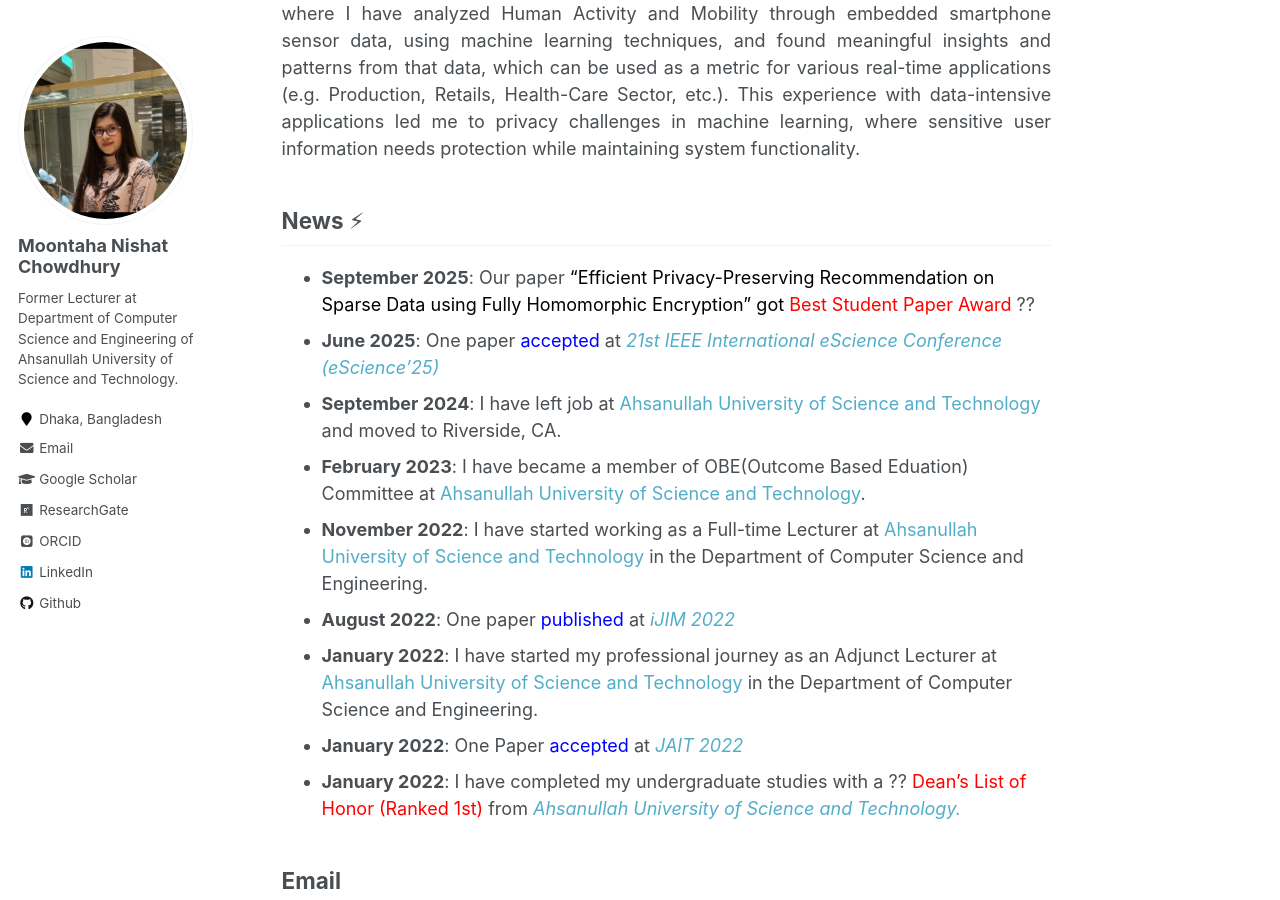
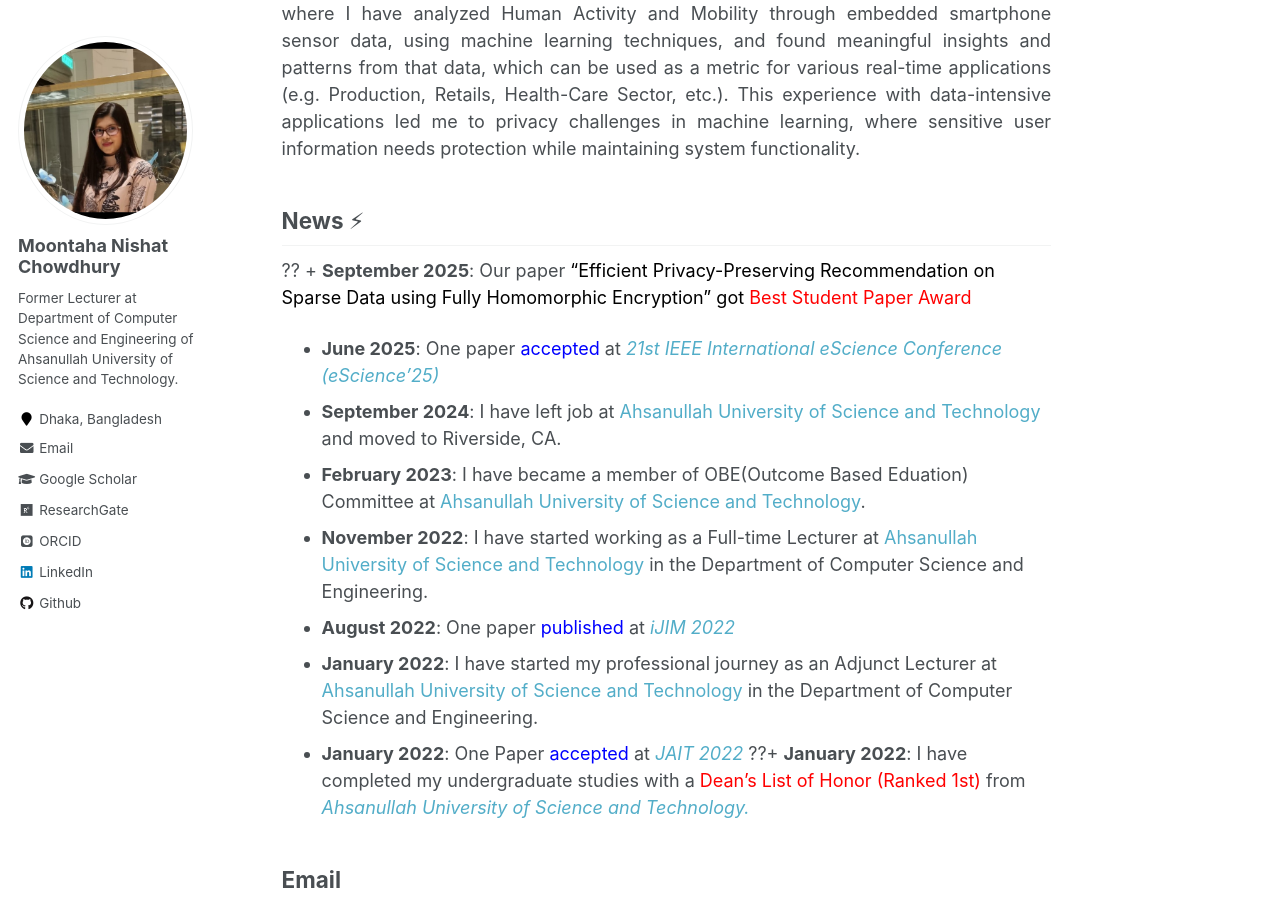
Before and after one commit to chowdhurymoontaha/chowdhurymoontaha.github.io, a Jekyll site: the page built from _pages/about.md, in a window 1280 px wide and 900 px high, scrolled down 764 px. Built offline with Jekyll 4.4.1, drawn with Linux system fonts in a browser that asks for light colours; some web fonts are replaced.

Commit message:
Update about.md

```diff
--- a/_pages/about.md
+++ b/_pages/about.md
@@ -34,7 +34,7 @@ using machine learning techniques, and found meaningful insights and patterns fr
  </p>
 
 ## News ⚡
-+ <strong>September 2025</strong>: Our paper <span style="color:black">"Efficient Privacy-Preserving Recommendation on Sparse Data using Fully Homomorphic Encryption" got</span> <span style="color:red">Best Student Paper Award</span> ??
+?? + <strong>September 2025</strong>: Our paper <span style="color:black">"Efficient Privacy-Preserving Recommendation on Sparse Data using Fully Homomorphic Encryption" got</span> <span style="color:red">Best Student Paper Award</span>
 + <strong>June 2025</strong>: One paper <span style="color:blue">accepted</span> at <em><a href="https://www.escience-conference.org/2025/papers">21st IEEE International eScience Conference (eScience'25)</a></em>
 + <strong>September 2024</strong>: I have left job at <a href="https://aust.edu/">Ahsanullah University of Science and Technology</a> and moved to Riverside, CA.
 + <strong>February 2023</strong>: I have became a member of OBE(Outcome Based Eduation) Committee at <a href="https://aust.edu/">Ahsanullah University of Science and Technology</a>.
@@ -42,7 +42,7 @@ using machine learning techniques, and found meaningful insights and patterns fr
 + <strong>August 2022</strong>: One paper <span style="color:blue">published</span> at <em><a href="https://online-journals.org/index.php/i-jim/issue/view/869">iJIM 2022</a></em>
 + <strong>January 2022</strong>: I have started my professional journey as an Adjunct Lecturer at <a href="https://aust.edu/">Ahsanullah University of Science and Technology</a> in the Department of Computer Science and Engineering.
 + <strong>January 2022</strong>: One Paper <span style="color:blue">accepted</span> at <em><a href="http://www.jait.us/index.php?m=content&c=index&a=lists&catid=221">JAIT 2022</a></em>
-+ <strong>January 2022</strong>: I have completed my undergraduate studies with a ?? <span style="color:red">Dean's List of Honor (Ranked 1st) </span>from <em><a href="https://aust.edu">Ahsanullah University of Science and Technology.</a></em>
+??+ <strong>January 2022</strong>: I have completed my undergraduate studies with a <span style="color:red">Dean's List of Honor (Ranked 1st) </span>from <em><a href="https://aust.edu">Ahsanullah University of Science and Technology.</a></em>
 
 
 ## Email
```
